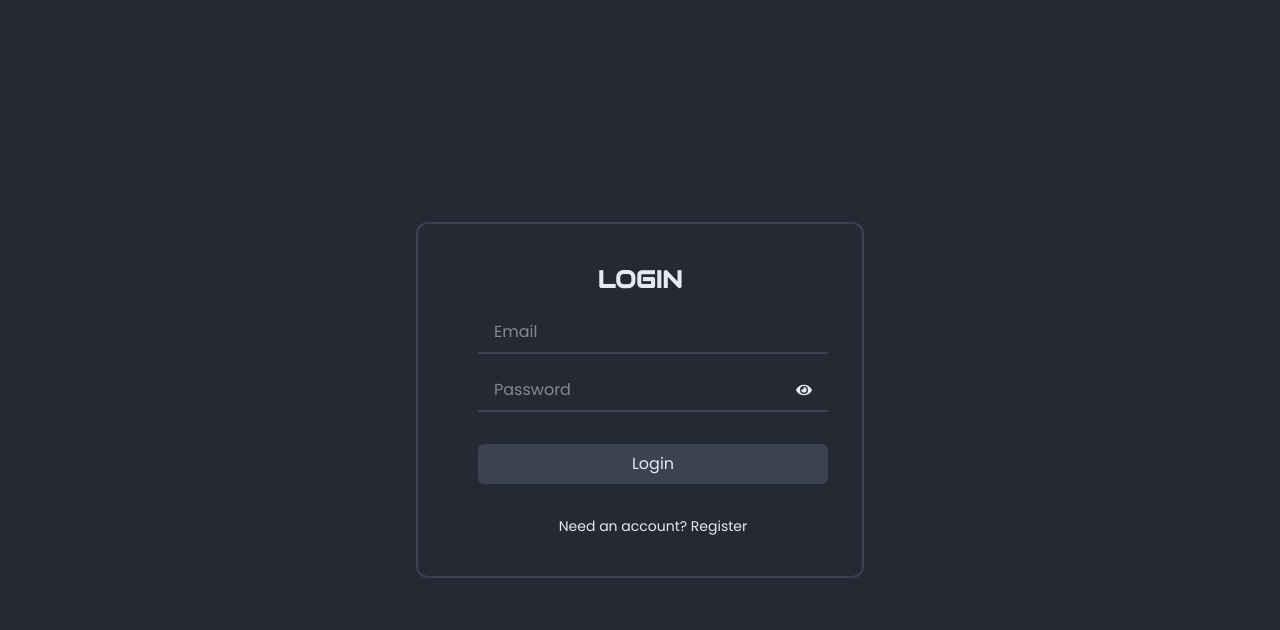
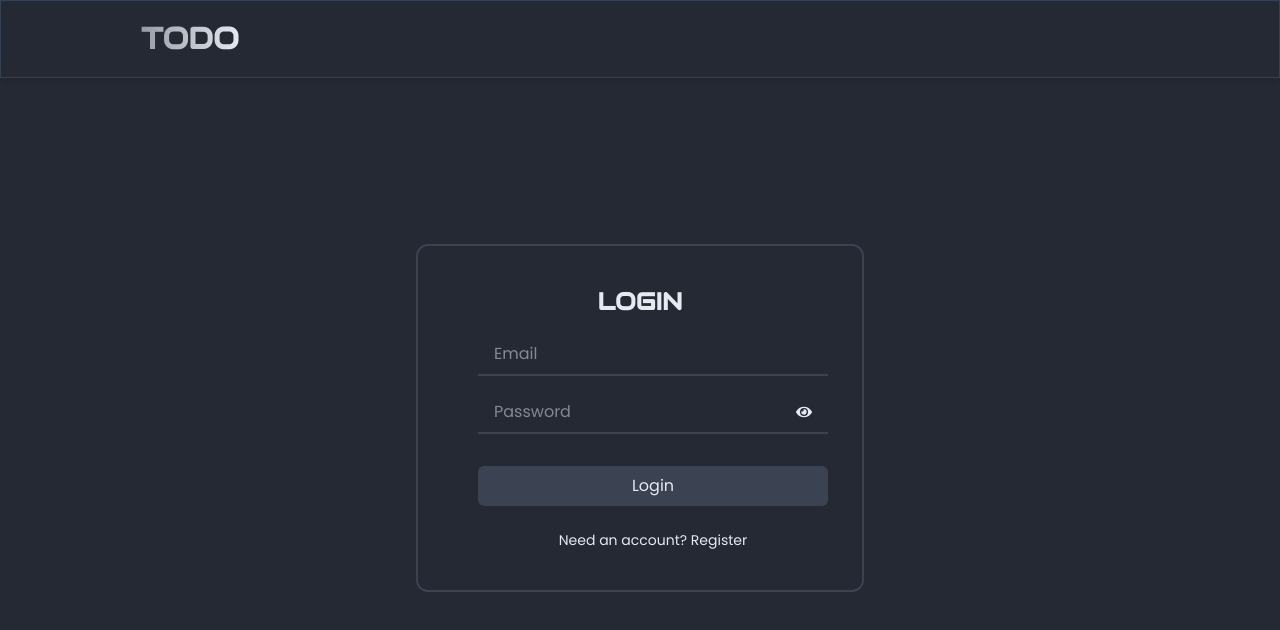
Before and after one commit to Hyperion147/todo-supabase, a React (Vite) app: page /auth in a window 1280 px wide. Shown: the top 630 px of the page. Built offline with nearby package versions, Linux system fonts and the light colour scheme; no server answers.

Commit message:
fixed auth page

```diff
--- a/src/App.jsx
+++ b/src/App.jsx
@@ -50,17 +50,8 @@ function AppWrap() {
     return (
         <>
             <div className="h-screen bg-background text-text overflow-hidden relative z-10 transition-all duration-500">
-                {session ? (
-                    <>
-                        <FixedButtons />
-                        <Navbar
-                            handleSignOut={handleSignOut}
-                            session={session}
-                        />
-                    </>
-                ) : (
-                    ""
-                )}
+                {session ? <FixedButtons /> : ""}
+                <Navbar handleSignOut={handleSignOut} session={session} />
                 <Routes>
                     <Route
                         path="/todo"
--- a/src/components/Navbar.jsx
+++ b/src/components/Navbar.jsx
@@ -70,7 +70,7 @@ const Navbar = ({ session, handleSignOut }) => {
                 <h1 className="text-2xl sm:text-3xl font-bold bg-gradient-to-l from-text to-text/60 bg-clip-text text-transparent tech cursor-default ml-5">
                     {session ? <Link to="/todo">TODO</Link> : <span>TODO</span>}
                 </h1>
-                <div className="flex items-center gap-3 sm:gap-8">
+                <div className={`items-center gap-3 sm:gap-8 ${session ? "flex" : "hidden"}`}>
                     <Link to="settings" element={<Settings />}>
                         <GradientAvatar width={26} height={26} />
                     </Link>
--- a/src/pages/Auth.jsx
+++ b/src/pages/Auth.jsx
@@ -109,7 +109,7 @@ const Auth = () => {
     // };
 
     return (
-        <div className="text-text flex flex-col items-center h-[100vh] justify-center transition-normal">
+        <div className="text-text flex flex-col items-center h-[85vh] justify-center transition-normal">
             <div className="border-2 border-border text-center px-4 sm:px-8 md:px-15 py-6 md:py-10 rounded-xl w-full max-w-[90vw] sm:max-w-md">
                 <Toaster duration="4000" position="bottom-right" />
                 <h2 className="text-text font-bold text-xl sm:text-2xl mb-4 tech">
@@ -195,7 +195,7 @@ const Auth = () => {
                     <button
                         type="button"
                         onClick={() => setIsRegister(!isRegister)}
-                        className="text-sm text-text hover:underline mt-4 cursor-pointer"
+                        className="text-sm text-text hover:underline mt-2 cursor-pointer"
                     >
                         {isRegister
                             ? "Already have an account? Login"
```
